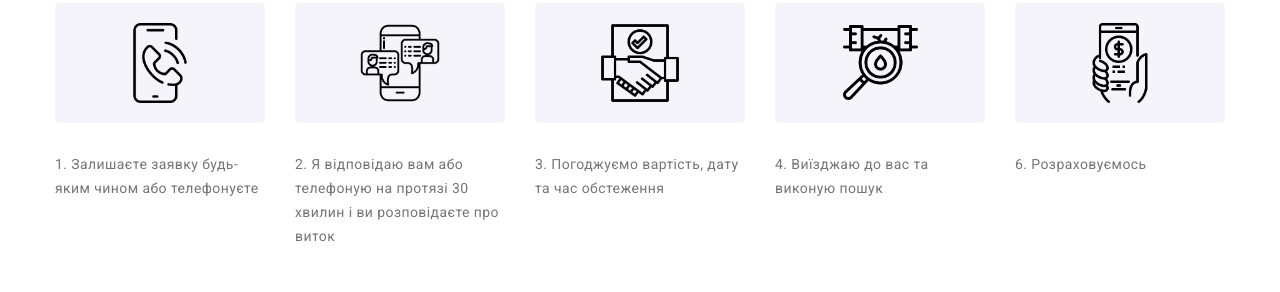
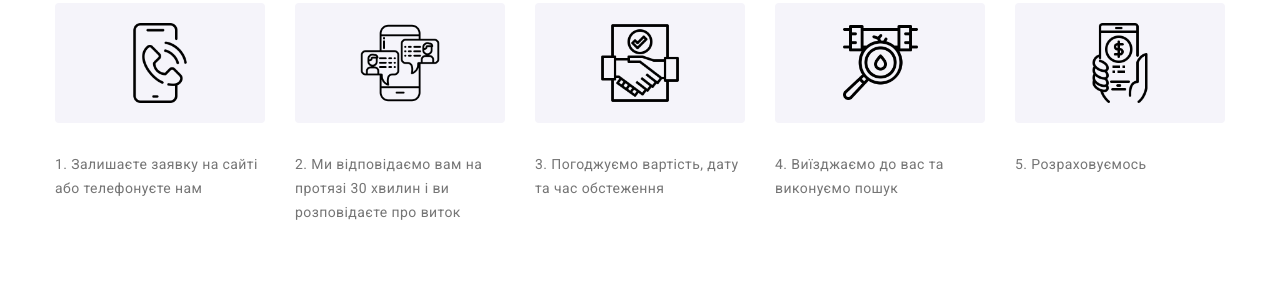
Before and after one commit to ilchenko82/waterleaks, a website built with Parcel: page index.html in a window 1280 px wide. Shown: the part 1942-2234 px from the top of the page. Built offline with nearby package versions, Linux system fonts and the light colour scheme.

Commit message:
text fixes

```diff
--- a/index.html
+++ b/index.html
@@ -369,13 +369,13 @@
 				<div class="rules__item-box">
 					<img src="./images/call.png" width="80px" alt="Телефонуйте щоб замовити пошук витоку">
 				</div>
-				<p class="rules__item-box-text">1. Залишаєте заявку будь-яким чином або телефонуєте<p/>
+				<p class="rules__item-box-text">1. Залишаєте заявку на сайті або телефонуєте нам<p/>
 			</li>
 			<li class="rules__item">
 				<div class="rules__item-box">
 					<img src="./images/communication.png" width="80px" alt=" Ваша розповідь про виток">
 				</div>
-				<p class="rules__item-box-text">2. Я відповідаю вам або телефоную на протязі 30 хвилин і ви розповідаєте про виток</p>
+				<p class="rules__item-box-text">2. Ми відповідаємо вам на протязі 30 хвилин і ви розповідаєте про виток</p>
 			</li>
 
 			<li class="rules__item">
@@ -388,13 +388,13 @@
 				<div class="rules__item-box">
 					<img src="./images/search-pipe.png" width="75px" alt="Пошук витоку">
 				</div>
-			<p class="rules__item-box-text">4. Виїзджаю до вас та виконую пошук</p>
+			<p class="rules__item-box-text">4. Виїзджаємо до вас та виконуємо пошук</p>
 		</li>
 		<li class="rules__item">
 				<div class="rules__item-box">
 					<img src="./images/money.png" width="80px" alt="Розрахунок за виток">
 				</div>
-			<p class="rules__item-box-text">6. Розраховуємось</p>
+			<p class="rules__item-box-text">5. Розраховуємось</p>
 		</li>
 		</ul>
 	</div>
```
